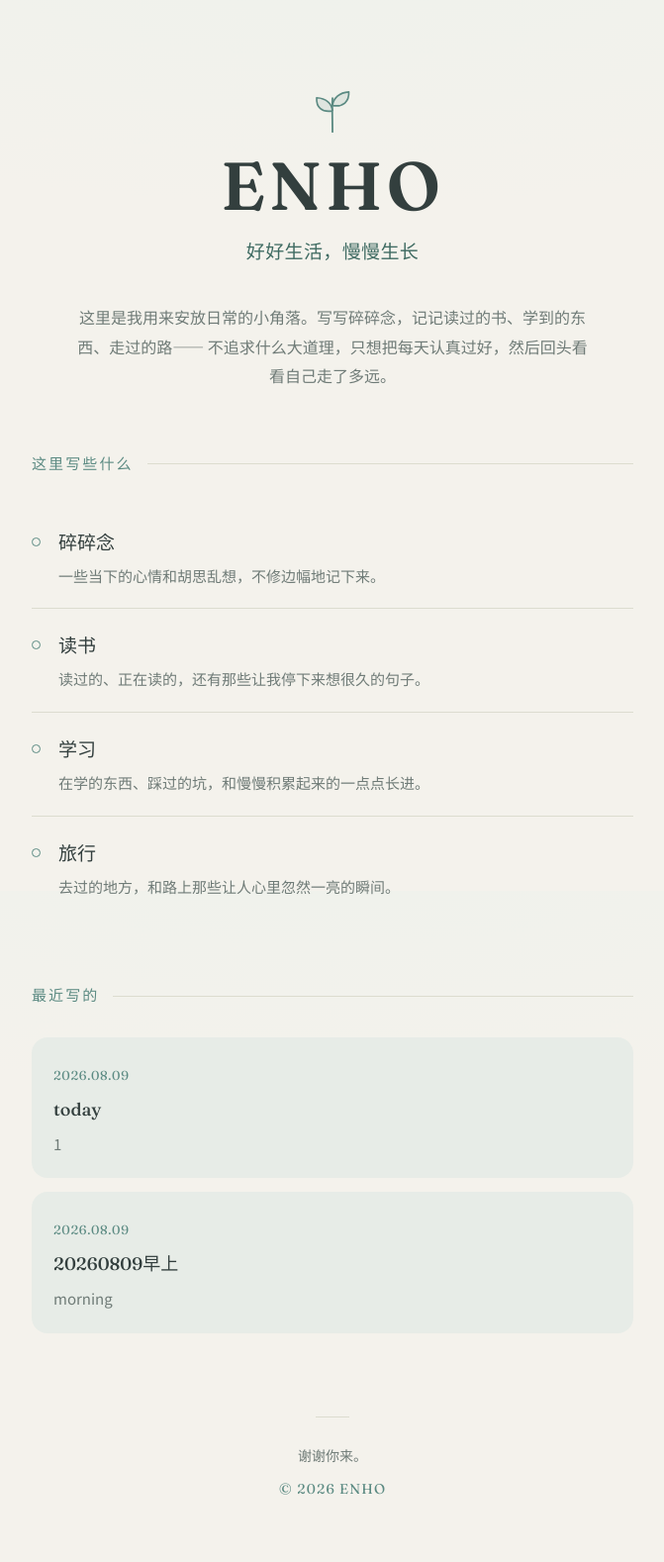
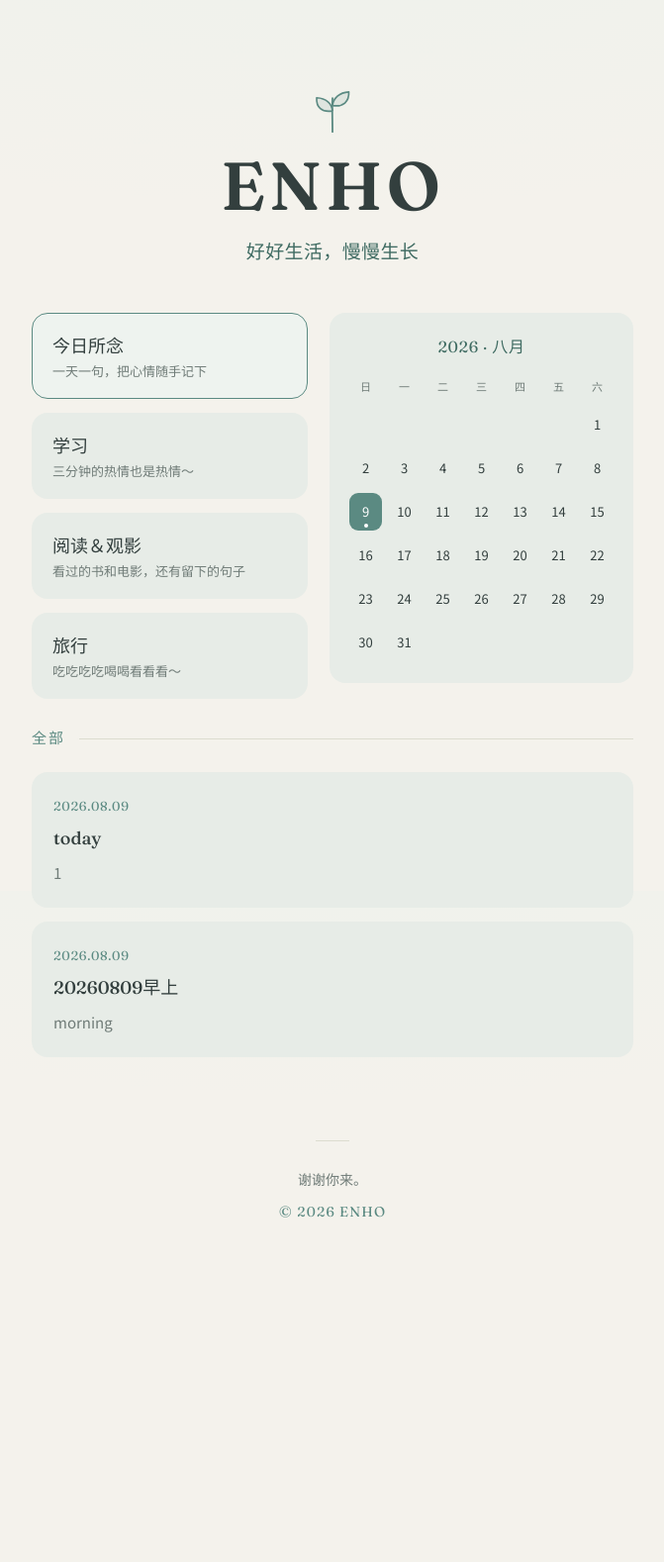
Before and after one commit to enho-site/enho-site.github.io, a Jekyll site: the page built from index.html, in a window 1280 px wide. Shown: the whole page at 99% size, without its empty margins (304-975 px from the left). Built offline with Jekyll 4.4.1, drawn with Linux system fonts in a browser that asks for light colours; after the commit the page ends 1298 px from its top, so only the background shows below that.

Commit message:
Update index.html

```diff
--- a/index.html
+++ b/index.html
@@ -1,28 +1,127 @@
 ---
 layout: default
 ---
-<p class="intro">
-  这里是我用来安放日常的小角落。写写碎碎念，记记读过的书、学到的东西、走过的路——
-  不追求什么大道理，只想把每天认真过好，然后回头看看自己走了多远。
-</p>
+<style>
+  .landing{ display:grid; grid-template-columns:1fr 1.1fr; gap:22px; margin:36px 0 8px; align-items:start; }
+  @media (max-width:620px){ .landing{ grid-template-columns:1fr; } }
 
-<section class="themes">
-  <div class="eyebrow">这里写些什么</div>
-  <div class="theme"><span class="dot"></span><div><h3>碎碎念</h3><p>一些当下的心情和胡思乱想，不修边幅地记下来。</p></div></div>
-  <div class="theme"><span class="dot"></span><div><h3>读书</h3><p>读过的、正在读的，还有那些让我停下来想很久的句子。</p></div></div>
-  <div class="theme"><span class="dot"></span><div><h3>学习</h3><p>在学的东西、踩过的坑，和慢慢积累起来的一点点长进。</p></div></div>
-  <div class="theme"><span class="dot"></span><div><h3>旅行</h3><p>去过的地方，和路上那些让人心里忽然一亮的瞬间。</p></div></div>
+  .cats{ display:flex; flex-direction:column; gap:14px; }
+  .cat-card{
+    text-align:left; font-family:inherit; cursor:pointer; width:100%;
+    background:var(--tint); border:1px solid transparent; border-radius:16px;
+    padding:18px 20px; transition:transform .2s ease, box-shadow .2s ease, border-color .2s ease, background .2s ease;
+  }
+  .cat-card:hover{ transform:translateY(-2px); box-shadow:0 8px 22px -14px rgba(63,107,98,.4); }
+  .cat-card:focus-visible{ outline:none; border-color:var(--accent); }
+  .cat-card.active{ border-color:var(--accent); background:#eef3ef; }
+  .cat-card .cname{ font-family:var(--serif); font-weight:500; font-size:18px; color:var(--ink); display:block; }
+  .cat-card .csub{ font-size:13px; color:var(--ink-soft); margin-top:4px; display:block; }
+
+  .cal-panel{ background:var(--tint); border-radius:16px; padding:20px 20px 22px; }
+  .cal-title{ font-family:var(--serif); font-size:16px; color:var(--accent-deep); text-align:center; margin-bottom:14px; letter-spacing:.04em; }
+  .cal-grid{ display:grid; grid-template-columns:repeat(7,1fr); gap:6px; }
+  .cal-wk{ font-size:11px; color:var(--ink-soft); text-align:center; padding-bottom:4px; }
+  .cal-day{ font-size:13px; color:var(--ink); text-align:center; padding:7px 0; border-radius:9px; position:relative; }
+  .cal-day.today{ background:var(--accent); color:#fff; }
+  .cal-day.has-post::after{ content:""; position:absolute; bottom:3px; left:50%; transform:translateX(-50%); width:4px; height:4px; border-radius:50%; background:var(--accent); }
+  .cal-day.today.has-post::after{ background:#fff; }
+
+  .feed{ margin-top:26px; }
+  .feed .eyebrow{ margin-bottom:20px; }
+  .note-top{ display:flex; align-items:center; gap:12px; margin-bottom:4px; }
+  .tag{ font-size:12px; color:var(--accent-deep); background:rgba(91,138,130,.12); padding:2px 11px; border-radius:100px; }
+</style>
+
+<section class="landing">
+  <div class="cats">
+    <button class="cat-card active" data-cat="all">
+      <span class="cname">今日所念</span>
+      <span class="csub">一天一句，把心情随手记下</span>
+    </button>
+    <button class="cat-card" data-cat="学习">
+      <span class="cname">学习</span>
+      <span class="csub">三分钟的热情也是热情～</span>
+    </button>
+    <button class="cat-card" data-cat="阅读＆观影">
+      <span class="cname">阅读＆观影</span>
+      <span class="csub">看过的书和电影，还有留下的句子</span>
+    </button>
+    <button class="cat-card" data-cat="旅行">
+      <span class="cname">旅行</span>
+      <span class="csub">吃吃吃吃喝喝看看看～</span>
+    </button>
+  </div>
+
+  <div class="cal-panel">
+    <div id="calendar"></div>
+  </div>
 </section>
 
-<section class="recent">
-  <div class="eyebrow">最近写的</div>
-  {% for post in site.posts %}
-    <a class="note" href="{{ post.url | relative_url }}">
-      <span class="date">{{ post.date | date: "%Y.%m.%d" }}</span>
-      <h3>{{ post.title }}</h3>
-      {% if post.excerpt %}<p>{{ post.excerpt | strip_html | truncate: 80 }}</p>{% endif %}
-    </a>
-  {% else %}
+<section class="feed" id="feed">
+  <div class="eyebrow"><span id="feed-title">全部</span></div>
+
+  <div class="posts">
+    {% for post in site.posts %}
+      <a class="note" data-cat="{{ post.category }}" href="{{ post.url | relative_url }}">
+        <div class="note-top">
+          <span class="date">{{ post.date | date: "%Y.%m.%d" }}</span>
+          {% if post.category %}<span class="tag">{{ post.category }}</span>{% endif %}
+        </div>
+        <h3>{{ post.title }}</h3>
+        {% if post.excerpt %}<p>{{ post.excerpt | strip_html | truncate: 80 }}</p>{% endif %}
+      </a>
+    {% endfor %}
+  </div>
+
+  {% if site.posts.size == 0 %}
     <p class="empty">这里还没有文章，第一篇正在路上。</p>
-  {% endfor %}
+  {% endif %}
+  <p class="empty" id="empty" style="display:none;">这个分类还没有内容，慢慢来。</p>
 </section>
+
+<script>
+  // —— 当月日历（高亮今天，标出发过文章的日子）——
+  (function(){
+    var postDates = [{% for post in site.posts %}"{{ post.date | date: '%Y-%-m-%-d' }}"{% unless forloop.last %},{% endunless %}{% endfor %}];
+    var now = new Date(), y = now.getFullYear(), m = now.getMonth(), today = now.getDate();
+    var months = ['一月','二月','三月','四月','五月','六月','七月','八月','九月','十月','十一月','十二月'];
+    var firstDay = new Date(y, m, 1).getDay();
+    var days = new Date(y, m + 1, 0).getDate();
+    var html = '<div class="cal-title">' + y + ' · ' + months[m] + '</div><div class="cal-grid">';
+    ['日','一','二','三','四','五','六'].forEach(function(w){ html += '<span class="cal-wk">' + w + '</span>'; });
+    for (var i = 0; i < firstDay; i++) html += '<span></span>';
+    for (var d = 1; d <= days; d++){
+      var cls = 'cal-day';
+      if (d === today) cls += ' today';
+      if (postDates.indexOf(y + '-' + (m + 1) + '-' + d) >= 0) cls += ' has-post';
+      html += '<span class="' + cls + '">' + d + '</span>';
+    }
+    document.getElementById('calendar').innerHTML = html + '</div>';
+  })();
+
+  // —— 分类卡片筛选 ——
+  (function(){
+    var cards = document.querySelectorAll('.cat-card');
+    var notes = document.querySelectorAll('.note');
+    var title = document.getElementById('feed-title');
+    var empty = document.getElementById('empty');
+    function filter(cat){
+      cards.forEach(function(c){ c.classList.toggle('active', c.dataset.cat === cat); });
+      var shown = 0;
+      notes.forEach(function(n){
+        var match = (cat === 'all' || n.dataset.cat === cat);
+        n.style.display = match ? '' : 'none';
+        if (match) shown++;
+      });
+      title.textContent = (cat === 'all') ? '全部' : cat;
+      empty.style.display = (shown === 0) ? 'block' : 'none';
+    }
+    cards.forEach(function(card){
+      card.addEventListener('click', function(){
+        var cat = card.classList.contains('active') && card.dataset.cat !== 'all' ? 'all' : card.dataset.cat;
+        filter(cat);
+        document.getElementById('feed').scrollIntoView({ behavior: 'smooth' });
+      });
+    });
+  })();
+</script>
```
